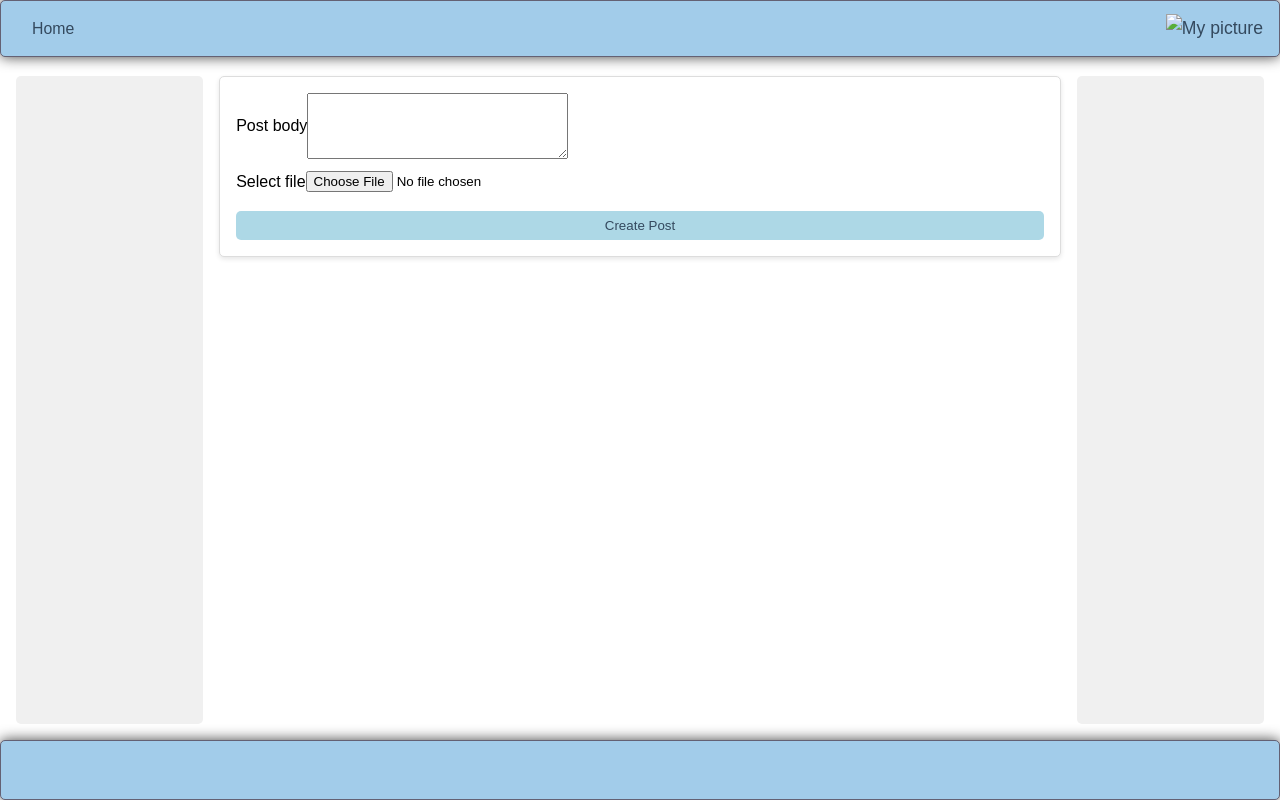
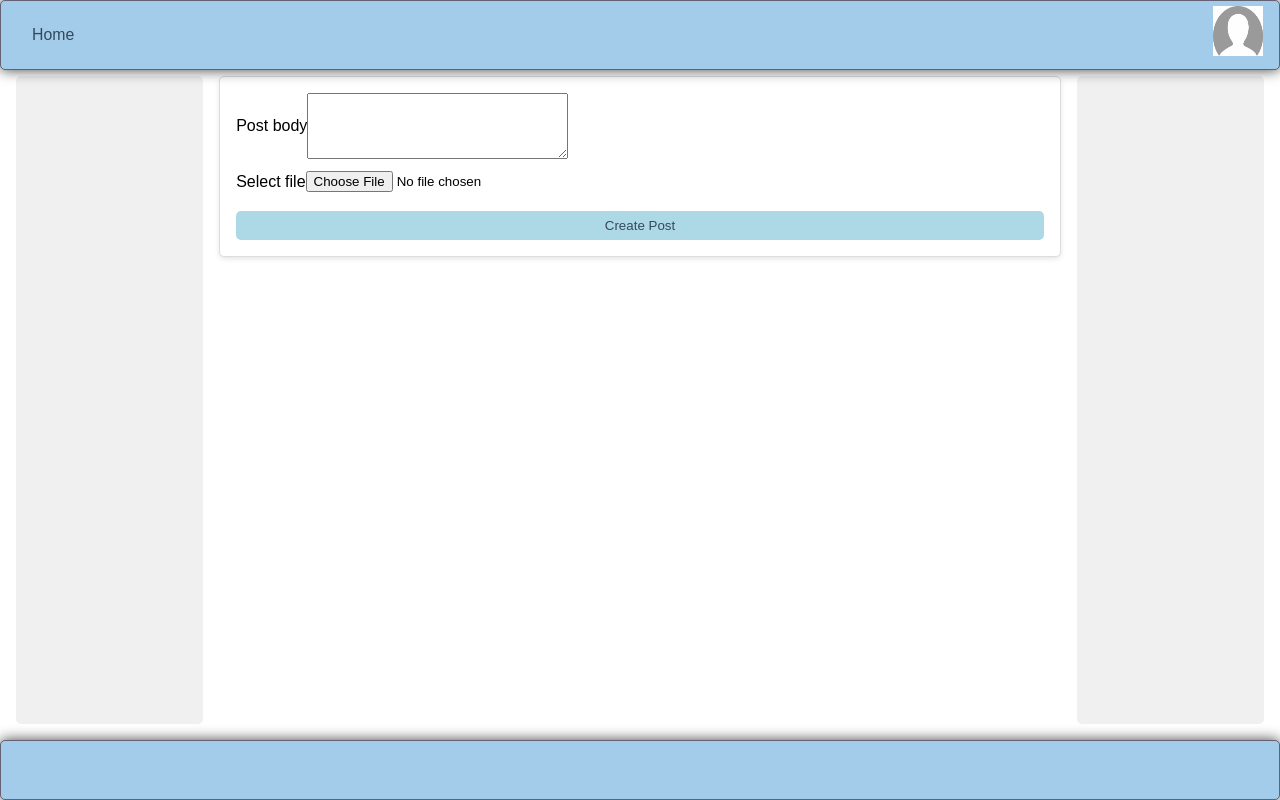
Before and after one commit to ReimoK/WADHW, a plain HTML site: page addPost.html in a window 1280 px wide. Drawn offline with Linux system fonts and the light colour scheme; the site is published under a folder, as on GitHub Pages, so addresses that start at the root find nothing.

Commit message:
Fixed account pic src

```diff
--- a/addPost.html
+++ b/addPost.html
@@ -12,7 +12,7 @@
     <ul class="nav">
         <a href="index.html">Home</a></li>
     </ul>
-    <a class="logo" href="#"><img src="/pictures/pilt.jpg" width="50" height="50" alt="My picture"></a>
+    <a class="logo" href="#"><img src="pictures/pilt.jpg" width="50" height="50" alt="My picture"></a>
 </header>
 <div class="container">
   <div class="left-box"></div>
```
